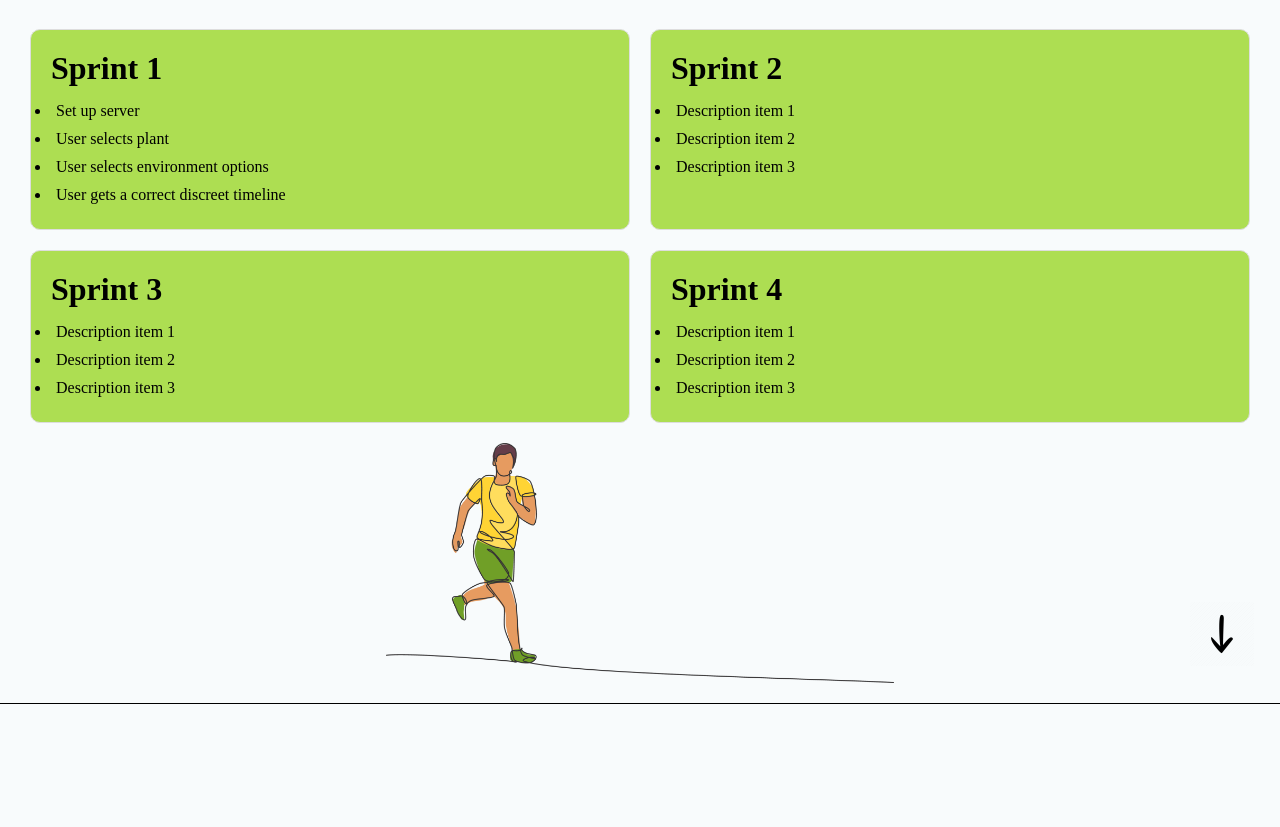
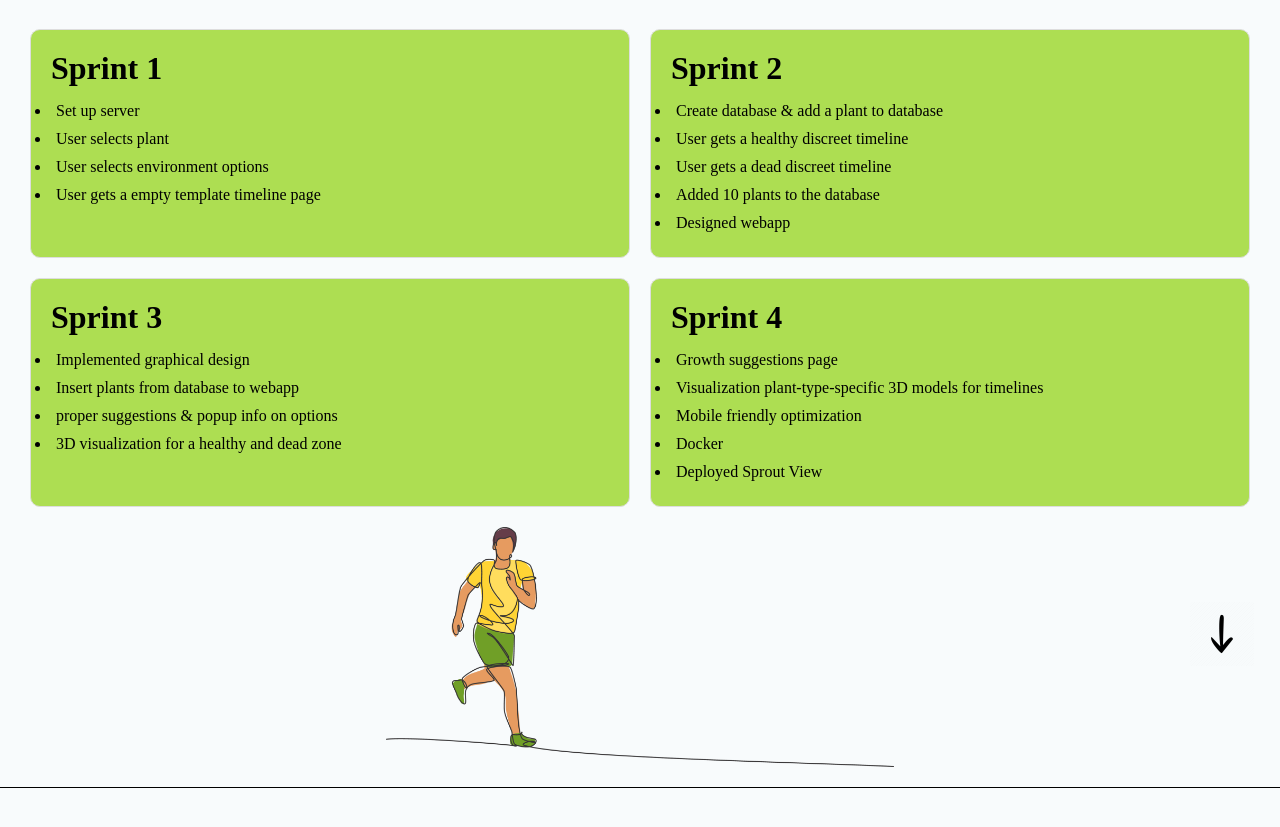
Before and after one commit to Cadde0/GulsparvExpoPage, a plain HTML site: page index.html in a window 1280 px wide. Shown: the part 1718-2545 px from the top of the page. Drawn offline with Linux system fonts and the light colour scheme; a web font is replaced by a local one.

Commit message:
Sprint info filled in

```diff
--- a/index.html
+++ b/index.html
@@ -122,34 +122,39 @@
             <li>Set up server</li>
             <li>User selects plant</li>
             <li>User selects environment options</li>
-            <li>User gets a correct discreet timeline</li>
+            <li>User gets a empty template timeline page</li>
             <!-- Add more list items as needed -->
           </ul>
         </div>
         <div class="sprint-box">
           <h3>Sprint 2</h3>
           <ul>
-            <li>Description item 1</li>
-            <li>Description item 2</li>
-            <li>Description item 3</li>
+            <li>Create database & add a plant to database</li>
+            <li>User gets a healthy discreet timeline</li>
+            <li>User gets a dead discreet timeline</li>
+            <li>Added 10 plants to the database</li>
+            <li>Designed webapp</li>
             <!-- Add more list items as needed -->
           </ul>
         </div>
         <div class="sprint-box">
           <h3>Sprint 3</h3>
           <ul>
-            <li>Description item 1</li>
-            <li>Description item 2</li>
-            <li>Description item 3</li>
+            <li>Implemented graphical design</li>
+            <li>Insert plants from database to webapp</li>
+            <li>proper suggestions & popup info on options</li>
+            <li>3D visualization for a healthy and dead zone</li>
             <!-- Add more list items as needed -->
           </ul>
         </div>
         <div class="sprint-box">
           <h3>Sprint 4</h3>
           <ul>
-            <li>Description item 1</li>
-            <li>Description item 2</li>
-            <li>Description item 3</li>
+            <li>Growth suggestions page</li>
+            <li>Visualization plant-type-specific 3D models for timelines</li>
+            <li>Mobile friendly optimization</li>
+            <li>Docker</li>
+            <li>Deployed Sprout View</li>
             <!-- Add more list items as needed -->
           </ul>
         </div>
--- a/mediaqueries.css
+++ b/mediaqueries.css
@@ -72,11 +72,12 @@
   }
 
   .sprint-box h3 {
-    font-size: 1.5rem;
+    font-size: 1rem;
   }
 
   .sprint-box li {
-    font-size: 0.75rem;
+    padding: 2.5px;
+    font-size: 0.6rem;
   }
 
   .sprint-pic {
```
